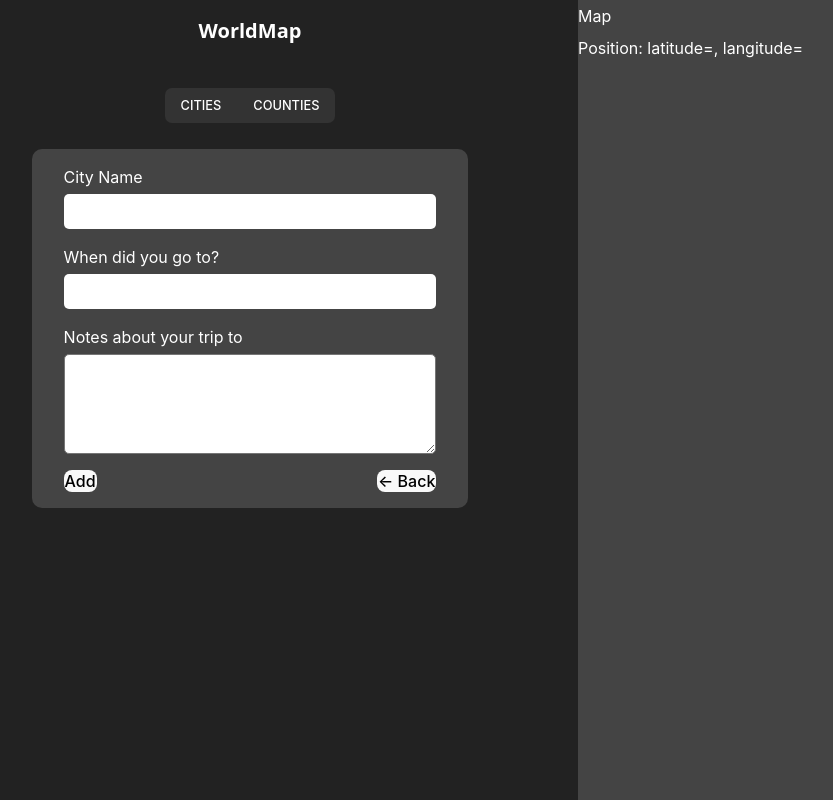
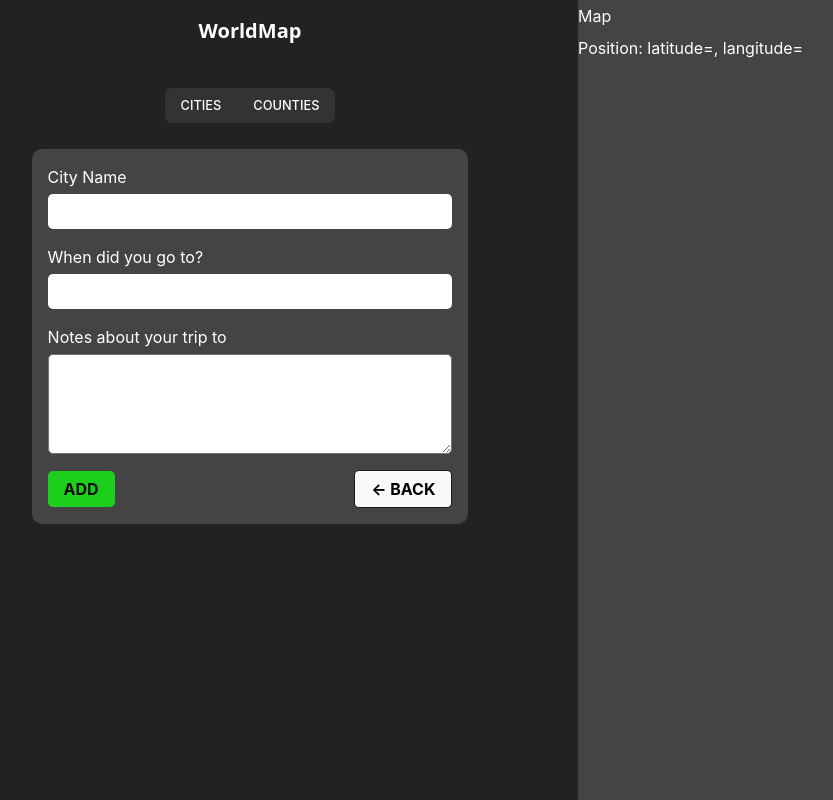
Before and after one commit to Cleve-keem/worldMap, a React (Vite) app: page /app/form in a window 1280 px wide. Shown: the whole page, without its empty margins (78-911 px from the left). Built offline with nearby package versions, Linux system fonts and the light colour scheme.

Commit message:
added-button-component

```diff
--- /dev/null
+++ b/src/Components/Button.jsx
@@ -0,0 +1,10 @@
+import React from "react";
+import styles from "./Button.module.css";
+
+export default function Button({ children, type, onClick }) {
+  return (
+    <button onClick={onClick} className={`${styles.btn} ${styles[type]}`}>
+      {children}
+    </button>
+  );
+}
--- /dev/null
+++ b/src/Components/Button.module.css
@@ -0,0 +1,31 @@
+.btn{
+    /* color: inherit; */
+    text-transform: uppercase;
+    padding: 0.5rem 1rem;
+    border-radius: 5px;
+    border: none;
+    cursor: pointer;
+}
+
+.primary{
+    font-weight: 700;
+    background-color: rgb(29, 207, 29);
+    color: rgb(14, 10, 10);
+}
+
+.back{
+    font-weight: 700;
+    background-color: none;
+    border: 1px solid rgba(0, 0, 0, 0.89);
+}
+
+.position{
+    font-weight: 700;
+    position: absolute;
+    z-index: 1000;
+    bottom: 3rem;
+    left: 50%;
+    background-color: rgb(29, 207, 29);
+    color: rgb(14, 10, 10);
+    transform: translateX(-50%);
+}
--- a/src/Components/Form.jsx
+++ b/src/Components/Form.jsx
@@ -1,5 +1,6 @@
 import React from "react";
 import styles from "./Form.module.css";
+import Button from "./Button";
 
 export default function Form() {
   return (
@@ -20,8 +21,8 @@ export default function Form() {
       </div>
 
       <div className={styles.buttons}>
-        <button>Add</button>
-        <button>&larr; Back</button>
+        <Button type="primary">Add</Button>
+        <Button type="back">&larr; Back</Button>
       </div>
     </form>
   );
--- a/src/Components/Form.module.css
+++ b/src/Components/Form.module.css
@@ -1,7 +1,7 @@
 form{
     width: 70%;
     background-color: #444;
-    padding: 1rem 2rem;
+    padding: 1rem;
     border-radius: 10px;
     text-align: left;
 }
```
